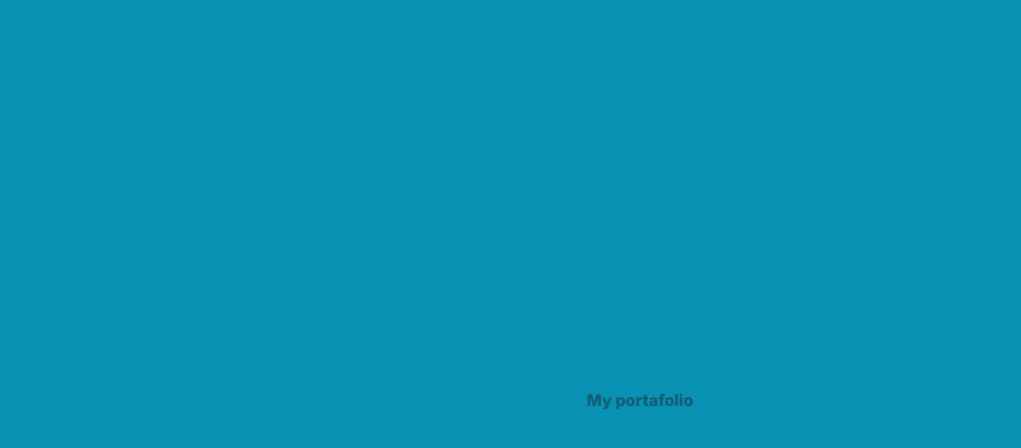
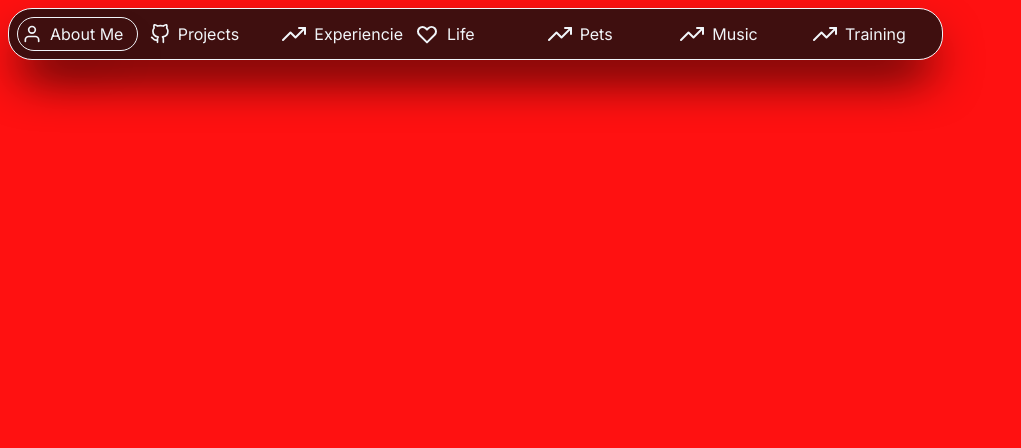
Before and after one commit to JulianMbp/portfolio, a Next.js app: page / in a window 1280 px wide. Shown: the top 448 px of the page, without its empty margins (0-1021 px from the left). Built offline with nearby package versions, Linux system fonts and the light colour scheme.

Commit message:
agregar navBar

```diff
--- a/app/page.tsx
+++ b/app/page.tsx
@@ -1,7 +1,44 @@
 export default function Home() {
   return (
-    <main className='flex justify-center items-center w-screen h-screen bg-cyan-600'>
-      <h1 className='text-4x1 text-cyan-800 font-extrabold'>My portafolio</h1>
+    <main className="bg-[#ff1111] w-screen h-screen">
+      {/* Header */}
+        <header className=" h-auto w-auto m-2 fixed p-2 grid grid-cols-1 md:grid-cols-7 items-center bg-[#0F0F0F] bg-opacity-80 backdrop-filter backdrop-blur-sm transparent gap-3 border border-slate-100 rounded-3xl shadow-2xl shadow-black">
+          {/* About Me */}
+        <a className="border border-slate-100 rounded-3xl items-center md:p-1 flex gap-2 shadow-2xl h-5 w-5 md:h-auto md:w-auto" href="#about">
+          <svg className=" h-5 w-5 text-slate-100"  viewBox="0 0 24 24"  fill="none"  stroke="currentColor"  stroke-width="2"  stroke-linecap="round"  stroke-linejoin="round">  <path d="M20 21v-2a4 4 0 0 0-4-4H8a4 4 0 0 0-4 4v2" />  <circle cx="12" cy="7" r="4" /></svg>
+          <h2 className="text-slate-100 font-regular hidden md:block">About Me</h2>
+        </a>
+        {/* Projects */}
+        <a className=" flex gap-2 shadow-2xl  items-center h-5 w-5 md:h-auto md:w-auto" href="#projects">
+          <svg className="h-5 w-5 text-slate-100"  viewBox="0 0 24 24"  fill="none"  stroke="currentColor"  stroke-width="2"  stroke-linecap="round"  stroke-linejoin="round">  <path d="M9 19c-5 1.5-5-2.5-7-3m14 6v-3.87a3.37 3.37 0 0 0-.94-2.61c3.14-.35 6.44-1.54 6.44-7A5.44 5.44 0 0 0 20 4.77 5.07 5.07 0 0 0 19.91 1S18.73.65 16 2.48a13.38 13.38 0 0 0-7 0C6.27.65 5.09 1 5.09 1A5.07 5.07 0 0 0 5 4.77a5.44 5.44 0 0 0-1.5 3.78c0 5.42 3.3 6.61 6.44 7A3.37 3.37 0 0 0 9 18.13V22" /></svg>
+          <h2 className="text-slate-100 font-regular hidden md:block">Projects</h2>
+        </a>
+        {/* Experience */}
+        <a className=" flex gap-2 shadow-2xl  items-center h-5 w-5 md:h-auto md:w-auto" href="#experience">
+          <svg className="h-6 w-6 text-slate-100 "  viewBox="0 0 24 24"  fill="none"  stroke="currentColor"  stroke-width="2"  stroke-linecap="round"  stroke-linejoin="round">  <polyline points="23 6 13.5 15.5 8.5 10.5 1 18" />  <polyline points="17 6 23 6 23 12" /></svg>
+          <h2 className="text-slate-100 font-regular hidden md:block">Experiencie</h2>
+        </a>
+        {/* Life */}
+        <a className=" flex gap-2 shadow-2xl  items-center h-5 w-5 md:h-auto md:w-auto " href="#experience">
+          <svg className="h-6 w-6 text-slate-100 "  fill="none" viewBox="0 0 24 24" stroke="currentColor"><path stroke-linecap="round" stroke-linejoin="round" stroke-width="2" d="M4.318 6.318a4.5 4.5 0 000 6.364L12 20.364l7.682-7.682a4.5 4.5 0 00-6.364-6.364L12 7.636l-1.318-1.318a4.5 4.5 0 00-6.364 0z"/></svg>
+          <h2 className="text-slate-100 font-regular hidden md:block">Life</h2>
+        </a>
+        {/* Pets */}
+        <a className=" flex gap-2 shadow-2xl  items-center h-5 w-5 md:h-auto md:w-auto" href="#experience">
+          <svg className="h-6 w-6 text-slate-100 "  viewBox="0 0 24 24"  fill="none"  stroke="currentColor"  stroke-width="2"  stroke-linecap="round"  stroke-linejoin="round">  <polyline points="23 6 13.5 15.5 8.5 10.5 1 18" />  <polyline points="17 6 23 6 23 12" /></svg>
+          <h2 className="text-slate-100 font-regular hidden md:block">Pets</h2>
+        </a>
+        {/* Music */}
+        <a className=" flex gap-2 shadow-2xl  items-center h-5 w-5 md:h-auto md:w-auto" href="#experience">
+          <svg className="h-6 w-6 text-slate-100 "  viewBox="0 0 24 24"  fill="none"  stroke="currentColor"  stroke-width="2"  stroke-linecap="round"  stroke-linejoin="round">  <polyline points="23 6 13.5 15.5 8.5 10.5 1 18" />  <polyline points="17 6 23 6 23 12" /></svg>
+          <h2 className="text-slate-100 font-regular hidden md:block">Music</h2>
+        </a>
+        {/* Training */}
+        <a className=" flex gap-2 shadow-2xl  items-center h-5 w-5 md:h-auto md:w-auto" href="#experience">
+          <svg className="h-6 w-6 text-slate-100 "  viewBox="0 0 24 24"  fill="none"  stroke="currentColor"  stroke-width="2"  stroke-linecap="round"  stroke-linejoin="round">  <polyline points="23 6 13.5 15.5 8.5 10.5 1 18" />  <polyline points="17 6 23 6 23 12" /></svg>
+          <h2 className="text-slate-100 font-regular hidden md:block">Training</h2>
+        </a>
+        </header>
     </main>
   );
 }
```
